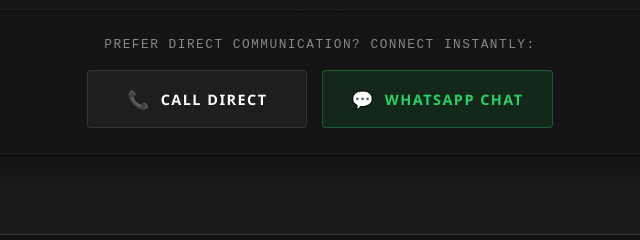
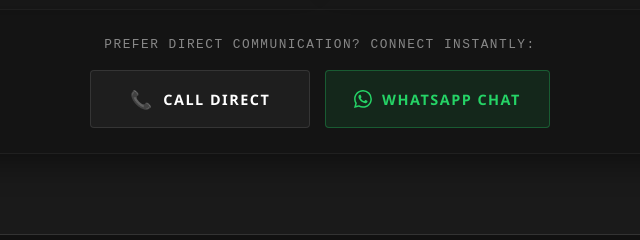
Before and after one commit to jonesy1855/svalocksmiths, a plain HTML site: page index.html in a window 1280 px wide. Shown: the part 5538-5778 px from the top of the page, 320-960 px from the left. Drawn offline with Linux system fonts and the light colour scheme.

Commit message:
Update WhatsApp button with crisp brand SVG logo

```diff
--- a/assets/css/styles.css
+++ b/assets/css/styles.css
@@ -1172,3 +1172,18 @@
     box-shadow: 0 0 15px rgba(37, 211, 102, 0.4);
     transform: translateY(-2px);
 }
+/* Style adjustment for SVG icons in contact buttons */
+.btn-svg-icon {
+    width: 18px;
+    height: 18px;
+    margin-right: 10px;
+    display: inline-block;
+    vertical-align: middle;
+}
+
+/* Ensure the parent button text stays vertically centered */
+.contact-strip-btn {
+    display: inline-flex;
+    align-items: center;
+    justify-content: center;
+}
--- a/index.html
+++ b/index.html
@@ -405,9 +405,13 @@
                 <a href="tel:07123123456" class="contact-strip-btn phone-btn">
                     <span class="btn-icon">📞</span> CALL DIRECT
                 </a>
-                <a href="https://wa.me/447736123456" target="_blank" class="contact-strip-btn whatsapp-btn">
-                    <span class="btn-icon">💬</span> WHATSAPP CHAT
+                <a href="https://wa.me/447736888888" target="_blank" class="contact-strip-btn whatsapp-btn">
+                    <svg class="btn-svg-icon" xmlns="http://www.w3.org/2000/svg" viewBox="0 0 16 16" fill="currentColor">
+                        <path d="M13.601 2.326A7.85 7.85 0 0 0 7.994 0C3.627 0 .068 3.558.064 7.926c0 1.399.366 2.76 1.057 3.965L0 16l4.204-1.102a7.9 7.9 0 0 0 3.79.965h.004c4.368 0 7.926-3.558 7.93-7.93A7.9 7.9 0 0 0 13.601 2.326zM7.994 14.521a6.57 6.57 0 0 1-3.356-.92l-.24-.144-2.494.654.666-2.433-.156-.251a6.56 6.56 0 0 1-1.007-3.505c0-3.626 2.957-6.584 6.591-6.584a6.56 6.56 0 0 1 4.66 1.931 6.56 6.56 0 0 1 1.928 4.66c-.004 3.639-2.961 6.592-6.592 6.592zm3.618-4.934c-.198-.1-1.17-.578-1.351-.643-.181-.065-.314-.1-.445.1-.13.197-.509.643-.623.774-.114.13-.23.146-.428.046a5.4 5.4 0 0 1-1.597-1.001 6 6 0 0 1-1.11-1.378c-.114-.197-.012-.303.087-.402.09-.089.198-.23.298-.346.1-.115.133-.197.198-.33.065-.13.033-.245-.016-.346-.048-.1-.445-1.072-.61-1.468-.16-.389-.323-.335-.445-.34-.114-.007-.247-.007-.38-.007a.73.73 0 0 0-.529.247c-.182.198-.691.677-.691 1.654s.71 1.916.81 2.048c.098.133 1.394 2.132 3.383 2.992.47.205.84.326 1.129.418.475.152.904.129 1.246.08.38-.058 1.171-.48 1.338-.943.164-.464.164-.86.114-.943-.049-.084-.182-.133-.38-.232z"/>
+                    </svg>
+                    WHATSAPP CHAT
                 </a>
+
             </div>
         </div>
 
```
